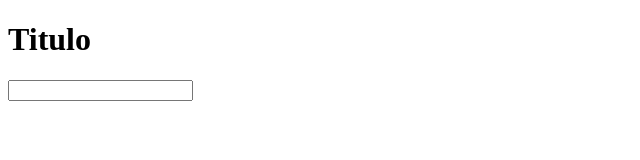
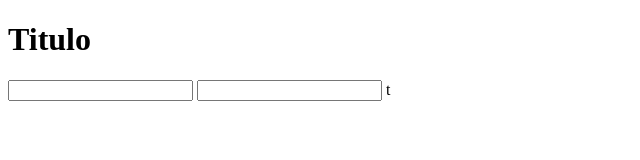
Before and after one commit to davidbvia/hello-world-git, a plain HTML site: page index.html in a window 1280 px wide. Shown: the whole page, without its empty margins (0-640 px from the left). Drawn offline with Linux system fonts and the light colour scheme.

Commit message:
Se agregó lastname

```diff
--- a/index.html
+++ b/index.html
@@ -5,11 +5,12 @@
     <meta name="viewport" content="width=device-width, initial-scale=1.0">
     <title>Demo Git</title>
 </head>
-<body>
+<btody>
     <h1>Titulo</h1>
 
     <form>
-        <input type = "text" id = "firsName" name = "firstName"/>
-    </form>
-</body>
+        <input type = "text" id = "firstName" name = "firstName"/>
+        <input type = "text" id = "lastName" name = "lastName"/>
+   t </form>
+</btody>
 </html>
```
